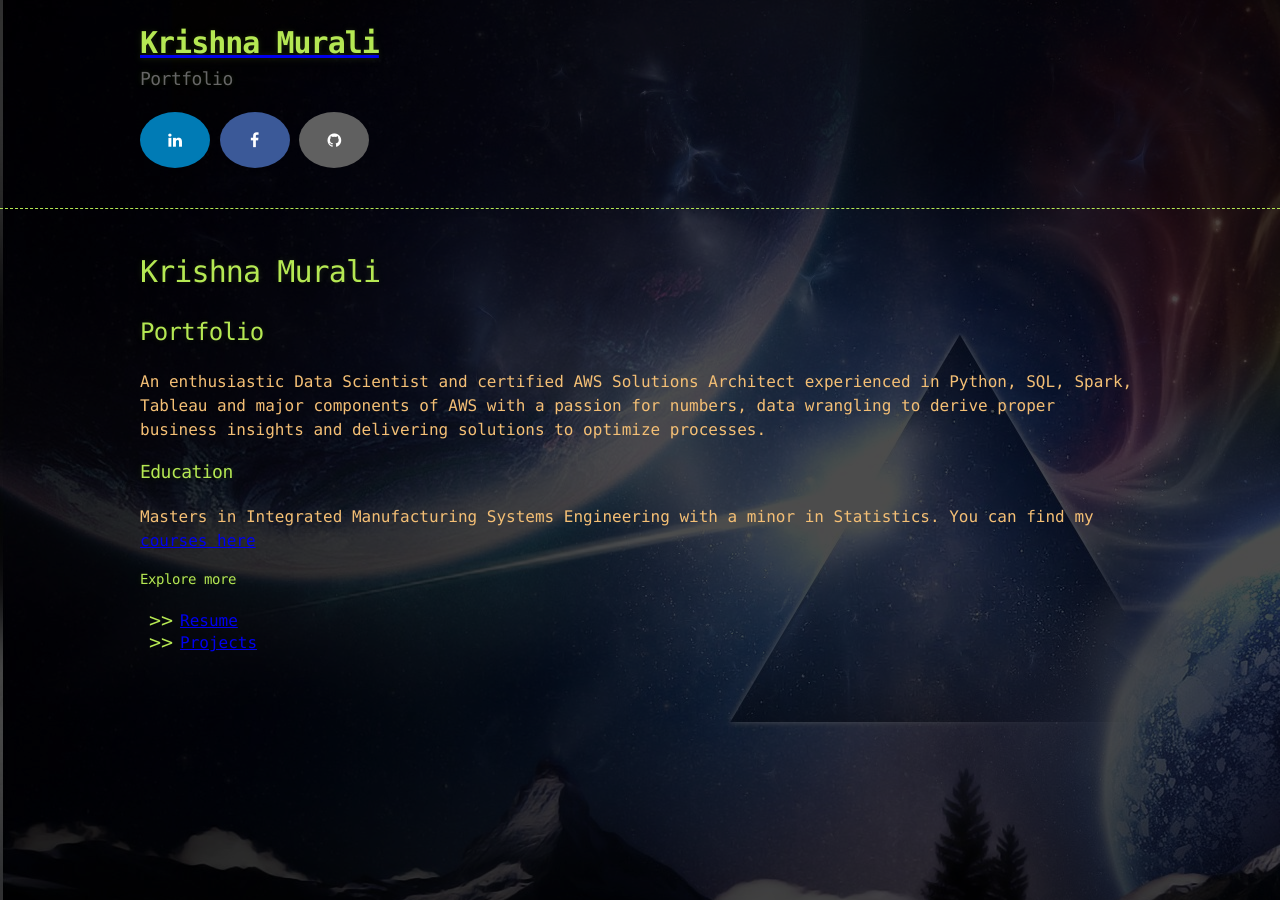
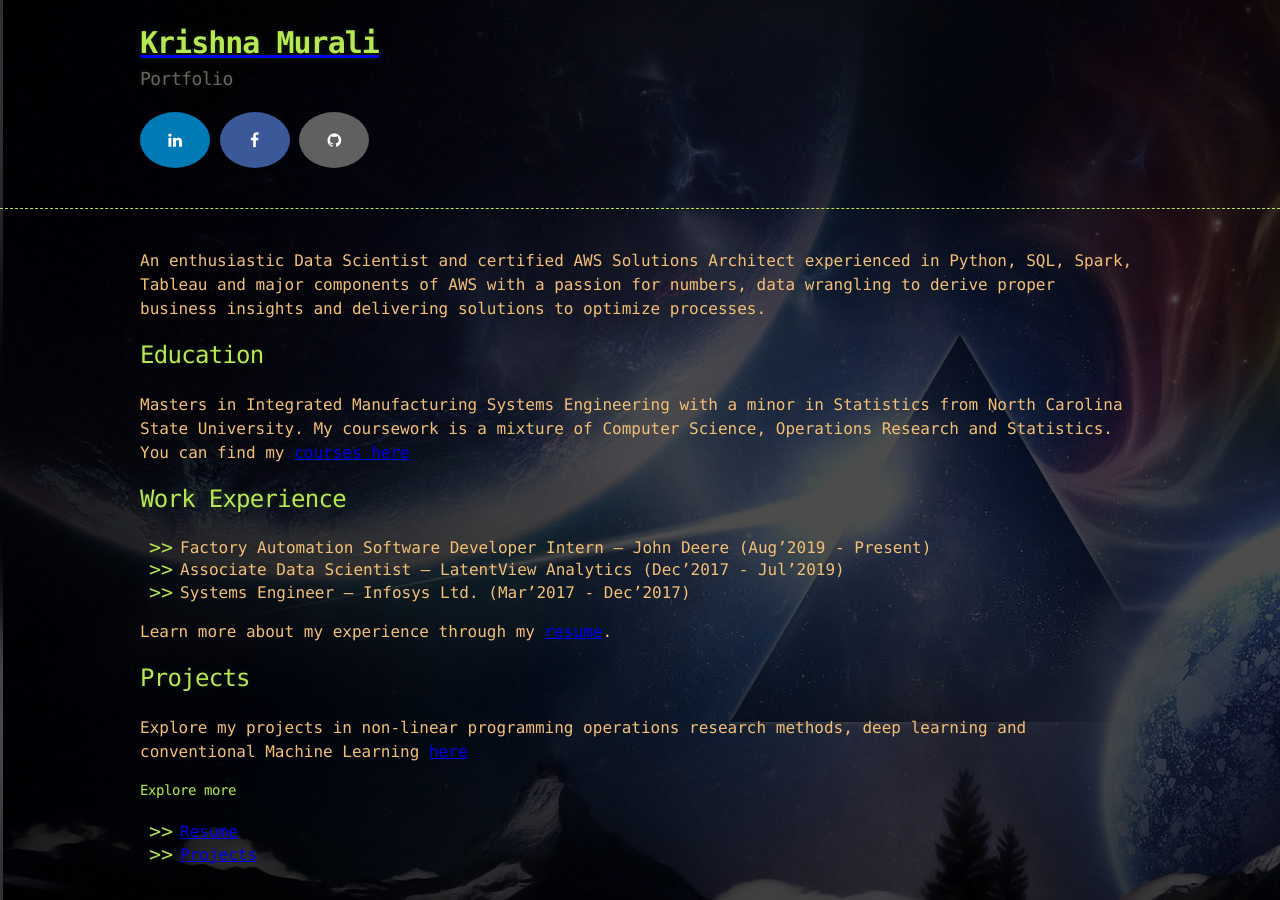
Before and after one commit to KrishnaMurali177/KrishnaMurali177.github.io, a Jekyll site: the page built from index.md, in a window 1280 px wide. Built offline with Jekyll 4.4.1, drawn with Linux system fonts in a browser that asks for light colours; our own code applies the rules of GitHub Pages for plain Markdown files.

Commit message:
Update index.md

```diff
--- a/index.md
+++ b/index.md
@@ -1,13 +1,21 @@
 ---
 layout: default
 ---
-# Krishna Murali
-## Portfolio
 
 An enthusiastic Data Scientist and certified AWS Solutions Architect experienced in Python, SQL, Spark, Tableau and major components of AWS with a passion for numbers, data wrangling to derive proper business insights and delivering solutions to optimize processes.
 
-### Education
-Masters in Integrated Manufacturing Systems Engineering with a minor in Statistics. You can find my [courses here](./another-page.html)
+## Education
+Masters in Integrated Manufacturing Systems Engineering with a minor in Statistics from North Carolina State University. My coursework is a mixture of Computer Science, Operations Research and Statistics. You can find my [courses here](./another-page.html)
+
+## Work Experience
+*   Factory Automation Software Developer Intern -- John Deere (Aug'2019 - Present)
+*   Associate Data Scientist -- LatentView Analytics (Dec'2017 - Jul'2019)
+*   Systems Engineer -- Infosys Ltd. (Mar'2017 - Dec'2017)
+
+Learn more about my experience through my [resume](./Resume - KrishnaMurali.pdf).
+
+## Projects
+Explore my projects in non-linear programming operations research methods, deep learning and conventional Machine Learning [here](./another-page.html)
 
 #### Explore more
 
```
